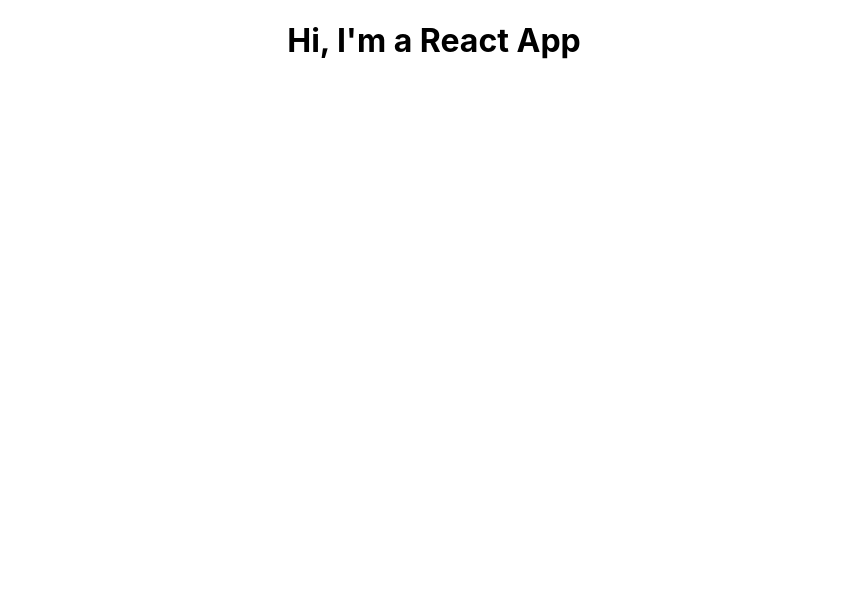
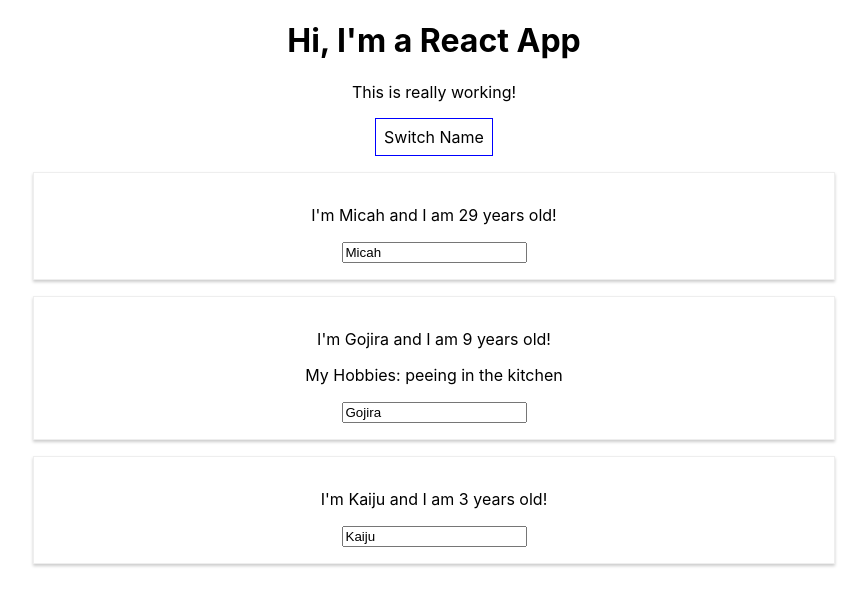
Before and after one commit to micah-rose/learning-react, a React (Create React App) app: page / in a window 1280 px wide. Shown: the top 606 px of the page, without its empty margins (206-1073 px from the left). Built offline with nearby package versions, Linux system fonts and the light colour scheme.

Commit message:
progress on React code along project

```diff
--- a/src/App.js
+++ b/src/App.js
@@ -1,12 +1,73 @@
-import React, { Component } from 'react';
-
-import './App.css';
+import React, { Component } from "react";
+import "./App.css";
+import Person from "./Person/Person";
 
 class App extends Component {
+  state = {
+    persons: [
+      { name: "Micah", age: "29" },
+      { name: "Gojira", age: "9" },
+      { name: "Kaiju", age: "3" }
+    ]
+  };
+
+  switchNameHandler = newName => {
+    //console.log("Was clicked!");
+    //DON'T DO THIS: this.state.persons[0].name = "Micah Rose";
+    this.setState({
+      persons: [
+        { name: newName, age: "30" },
+        { name: "Goji Bear", age: "10" },
+        { name: "Kaiju Blue", age: "4" }
+      ]
+    });
+  };
+
+  nameChangedHandler = event => {
+    this.setState({
+      persons: [
+        { name: "Micah", age: "29" },
+        { name: event.target.value, age: "9" },
+        { name: "Kaiju", age: "3" }
+      ]
+    });
+  };
+
   render() {
+    const style = {
+      backgroundColor: "white",
+      font: "inherit",
+      border: "1px solid blue",
+      padding: "8px",
+      cursor: "pointer"
+    };
+
     return (
       <div className="App">
-      <h1>Hi, I'm a React App</h1>
+        <h1>Hi, I'm a React App</h1>
+        <p>This is really working!</p>
+        <button
+          style={style}
+          onClick={() => this.switchNameHandler("Micah Rose")}
+        >
+          Switch Name
+        </button>
+        <Person
+          name={this.state.persons[0].name}
+          age={this.state.persons[0].age}
+        />
+        <Person
+          name={this.state.persons[1].name}
+          age={this.state.persons[1].age}
+          click={this.switchNameHandler.bind(this, "MICAH")}
+          changed={this.nameChangedHandler}
+        >
+          My Hobbies: peeing in the kitchen
+        </Person>
+        <Person
+          name={this.state.persons[2].name}
+          age={this.state.persons[2].age}
+        />
       </div>
     );
   }
--- /dev/null
+++ b/src/Person/Person.css
@@ -0,0 +1,8 @@
+.Person {
+  width: 60%;
+  margin: 16px auto;
+  border: 1px solid #eee;
+  box-shadow: 0 2px 3px #ccc;
+  padding: 16px;
+  text-align: center;
+}
--- /dev/null
+++ b/src/Person/Person.js
@@ -0,0 +1,16 @@
+import React from "react";
+import './Person.css';
+
+const person = props => {
+  return (
+    <div className="Person">
+      <p onClick={props.click}>
+        I'm {props.name} and I am {props.age} years old!
+      </p>
+      <p>{props.children}</p>
+      <input type="text" onChange={props.changed} value={props.name} />
+    </div>
+  );
+};
+
+export default person;
```
